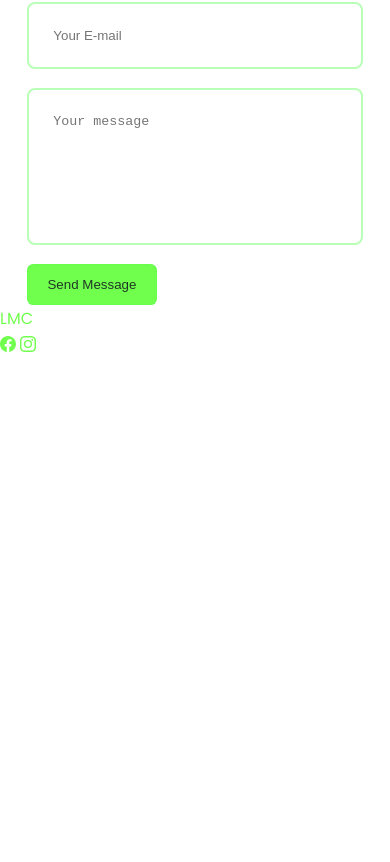
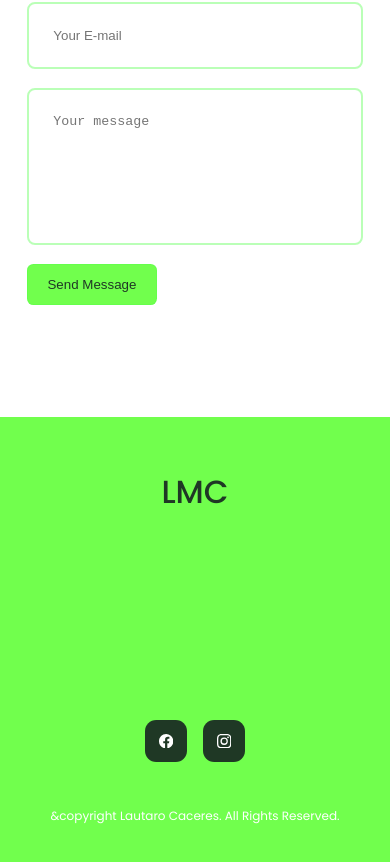
Before and after one commit to 0LMC0/Portfolio_react, a React (Create React App) app: page / in a window 390 px wide. Shown: the part 6688-7550 px from the top of the page. Before the commit the page ends 7075 px from the top, so only its background shows below. Built offline with nearby package versions, Linux system fonts and the light colour scheme.

Commit message:
styles footer

```diff
--- a/src/components/footer/footer.css
+++ b/src/components/footer/footer.css
@@ -0,0 +1,65 @@
+footer{
+    background: var(--colorPrimary);
+    padding: 3rem 0;
+    text-align: center;
+    font-size: 0.9rem;
+    margin-top: 7rem;
+}
+
+footer a{
+    color: var(--colorBg);
+}
+
+.footer_logo{
+    font-size: 2rem;
+    font-weight: 500;
+    margin-bottom: 2rem;
+    display: inline-block;
+}
+
+.permalinks{
+    display: flex;
+    flex-wrap: wrap;
+    justify-content: center;
+    gap: 2rem;
+    margin: 0 auto 3rem;
+}
+
+.footer_socials{
+    display: flex;
+    justify-content: center;
+    gap: 1rem;
+    margin-bottom: 4rem;
+}
+
+.footer_socials a{
+    background: var(--colorBg);
+    color: var(--colorWhite);
+    padding: 0.8rem;
+    border-radius: 0.7rem;
+    display: flex;
+    border: 1px solid transparent;
+}
+
+.footer_socials a:hover{
+    background-color: transparent;
+    color: var(--colorbg);
+    border-color: var(--colorbg);
+}
+
+.footer_cpyright{
+    margin-bottom: 4rem;
+    color: var(--colorBg);
+}
+
+/* ------------ MEDIA QUERYS (MEDIA DEVICES // MOBILE)  -------------- */
+@media screen and (max-width: 600px) {
+    .permalinks{
+        flex-direction: column;
+        gap: 1.5rem;
+    }
+
+    .footer_socials{
+        margin-bottom: 2.6rem;
+    }
+}
```
